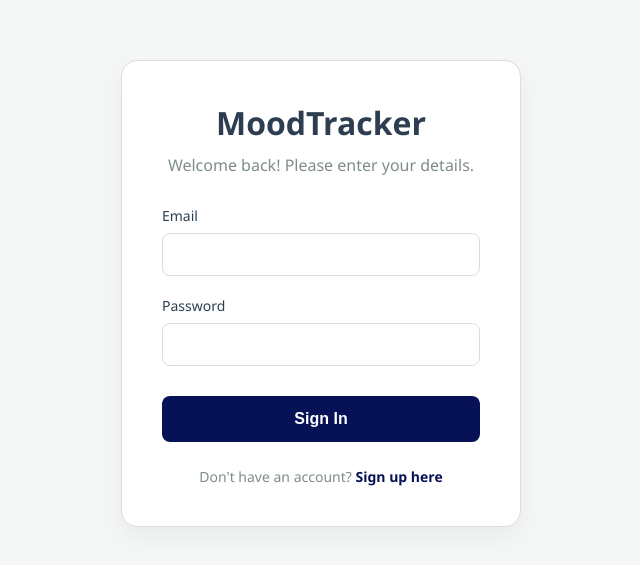
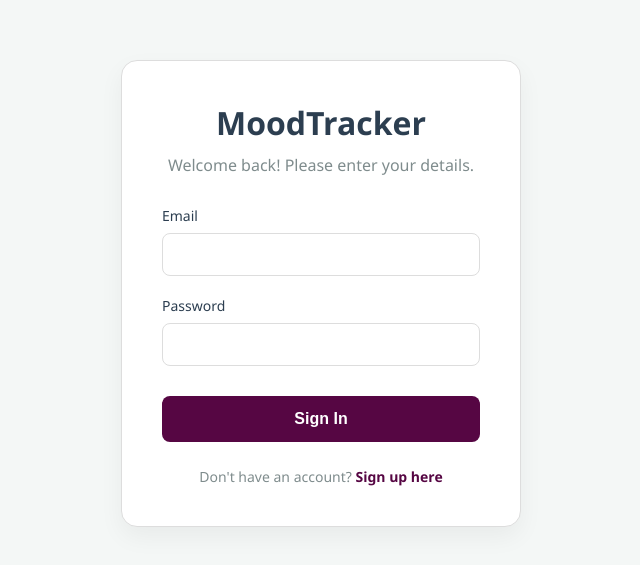
Before and after one commit to Venderoz/MoodTrackerApp, a React (Vite) app in the folder frontend/: page / in a window 1280 px wide. Shown: the part 107-672 px from the top of the page, without its empty margins (319-959 px from the left). Built offline with nearby package versions, Linux system fonts and the light colour scheme.

Commit message:
CD-Test2 (#15)
Co-authored-by: Ivan Soboliev <van.sob4625@gmail.com>

```diff
--- a/frontend/src/index.css
+++ b/frontend/src/index.css
@@ -15,8 +15,7 @@ body {
   --bg-card: #ffffff;
   --text-primary: #2c3e50;
   --text-secondary: #7f8c8d;
-  /* --color-primary: #560643; */
-  --color-primary: #061156;
+  --color-primary: #560643;
   --color-primary-hover: #75085a;
   --border-color: #ddd;
   color-scheme: light;
```
